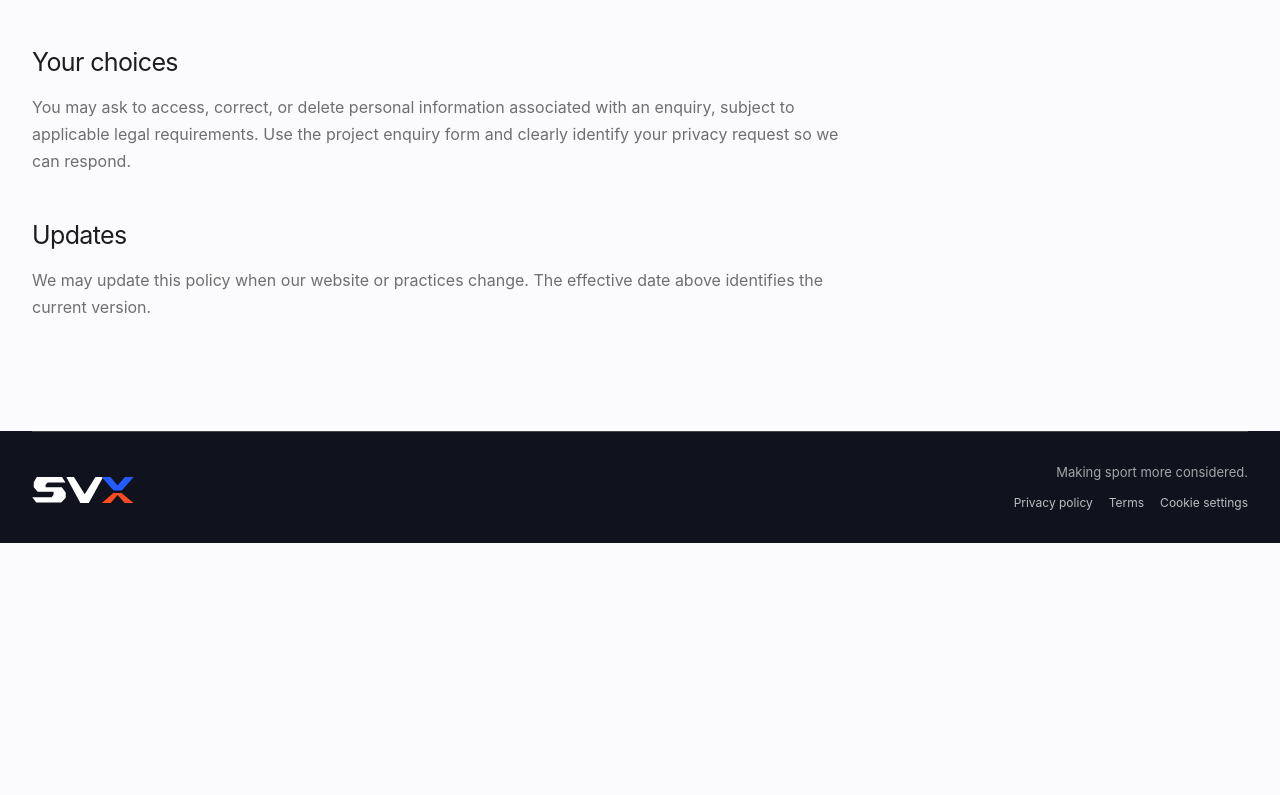
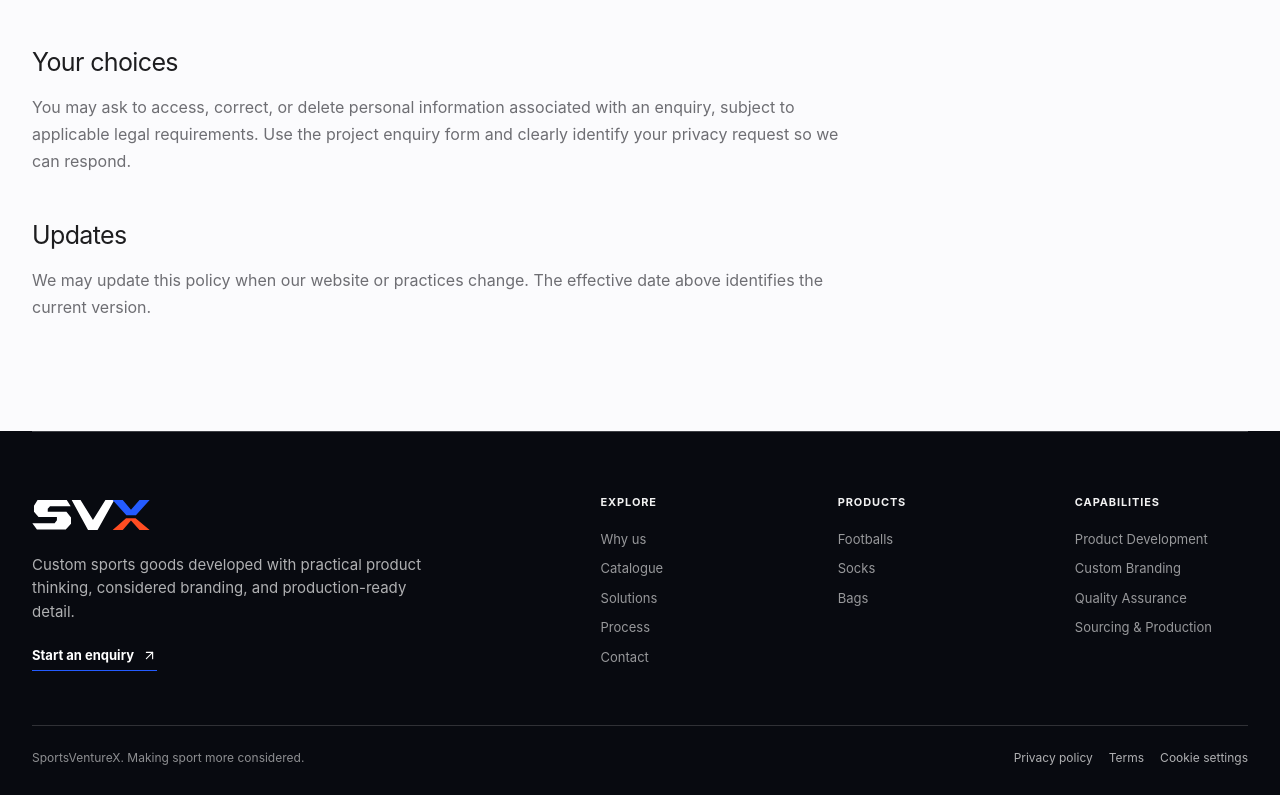
Before and after one commit to MUHAMMADALLEEY/SVX, a Next.js app: page /privacy-policy in a window 1280 px wide. Shown: the part 1050-1845 px from the top of the page. Before the commit the page ends 1593 px from the top, so only its background shows below. Built offline with nearby package versions, Linux system fonts and the light colour scheme; no server answers.

Commit message:
Fix issues of google Analytics

```diff
--- a/next.config.ts
+++ b/next.config.ts
@@ -2,6 +2,11 @@ import type { NextConfig } from "next";
 
 const nextConfig: NextConfig = {
   agentRules: false,
+  poweredByHeader: false,
+  reactStrictMode: true,
+  images: {
+    formats: ["image/avif", "image/webp"],
+  },
   turbopack: {
     root: process.cwd(),
   },
--- a/src/app/globals.css
+++ b/src/app/globals.css
@@ -440,17 +440,30 @@ details p { max-width: 600px; margin: 0 0 18px; color: var(--ink-soft); font-siz
 .contact-form button:not(:disabled) { cursor: pointer; transition: background 160ms ease, color 160ms ease; }
 .contact-form button:not(:disabled):hover { background: var(--brand-blue); color: var(--white); }
 .contact-form button:disabled { cursor: wait; opacity: .72; }
+.form-privacy { margin: 0; color: rgba(255,255,255,.62); font-size: 11px; line-height: 1.5; }
+.form-privacy a { color: var(--white); text-decoration: underline; text-underline-offset: 3px; }
 .form-status { min-height: 20px; margin: 0; color: rgba(255,255,255,.72); font-size: 13px; line-height: 1.4; }
 .form-status.success { color: #a9f5c7; }
 .form-status.error { color: #ffc0b2; }
 .honeypot { position: absolute; width: 1px; height: 1px; overflow: hidden; clip: rect(0, 0, 0, 0); white-space: nowrap; }
 
-.site-footer { background: var(--ink); color: var(--white); }
+.site-footer { background: #080a10; color: var(--white); }
 .site-footer .brand-mark { color: var(--white); }
-.footer-inner { display: flex; min-height: 112px; align-items: center; justify-content: space-between; gap: 30px; border-top: 1px solid rgba(255,255,255,.22); }
-.footer-inner p { margin: 0; color: rgba(255,255,255,.62); font-size: 13px; }
-.footer-meta { display: grid; justify-items: end; gap: 12px; }
-.footer-links { display: flex; flex-wrap: wrap; justify-content: flex-end; gap: 16px; color: rgba(255,255,255,.72); font-size: 12px; }
+.footer-inner { display: grid; gap: 0; padding-top: 62px; padding-bottom: 28px; border-top: 1px solid rgba(255,255,255,.22); }
+.footer-primary { display: grid; grid-template-columns: minmax(280px, .72fr) minmax(0, 1fr); gap: clamp(48px, 8vw, 118px); align-items: start; padding-bottom: 54px; }
+.footer-brand { display: grid; max-width: 390px; gap: 22px; }
+.footer-brand .brand-logo { width: 118px; }
+.footer-brand p { margin: 0; color: rgba(255,255,255,.68); font-size: 15px; line-height: 1.58; }
+.footer-cta { display: inline-flex; width: max-content; align-items: center; gap: 8px; padding-bottom: 5px; border-bottom: 1px solid var(--brand-blue); color: var(--white); font-size: 13px; font-weight: 700; transition: color 160ms ease, border-color 160ms ease, transform 160ms ease; }
+.footer-cta:hover { border-color: var(--brand-orange); color: var(--brand-orange); transform: translateY(-1px); }
+.footer-directory { display: grid; grid-template-columns: repeat(3, minmax(0, 1fr)); gap: clamp(26px, 5vw, 72px); }
+.footer-column { display: grid; align-content: start; gap: 12px; min-width: 0; }
+.footer-column h2 { margin: 0 0 8px; color: rgba(255,255,255,.95); font-size: 11px; font-weight: 700; letter-spacing: .08em; text-transform: uppercase; }
+.footer-column a { width: max-content; max-width: 100%; color: rgba(255,255,255,.58); font-size: 13px; line-height: 1.35; transition: color 160ms ease, transform 160ms ease; }
+.footer-column a:hover { color: var(--white); transform: translateX(2px); }
+.footer-bottom { display: flex; align-items: center; justify-content: space-between; gap: 28px; padding-top: 23px; border-top: 1px solid rgba(255,255,255,.16); }
+.footer-bottom p { margin: 0; color: rgba(255,255,255,.54); font-size: 12px; }
+.footer-links { display: flex; flex-wrap: wrap; justify-content: flex-end; gap: 16px; color: rgba(255,255,255,.68); font-size: 12px; }
 .footer-links a, .footer-link-button { transition: color 160ms ease; }
 .footer-links a:hover, .footer-link-button:hover { color: var(--white); }
 .footer-link-button { padding: 0; border: 0; background: transparent; color: inherit; cursor: pointer; }
@@ -590,8 +603,12 @@ details p { max-width: 600px; margin: 0 0 18px; color: var(--ink-soft); font-siz
   .quality-panel { padding: 42px 24px; }
   .contact-section { gap: 55px; padding-bottom: 55px; }
   .contact-form { padding: 23px; }
-  .footer-inner { min-height: 164px; align-items: flex-start; flex-direction: column; justify-content: center; }
-  .footer-meta { justify-items: start; }
+  .footer-inner { padding-top: 45px; padding-bottom: 28px; }
+  .footer-primary, .footer-directory { grid-template-columns: 1fr; }
+  .footer-primary { gap: 38px; padding-bottom: 42px; }
+  .footer-directory { gap: 30px; }
+  .footer-brand { max-width: none; }
+  .footer-bottom { align-items: flex-start; flex-direction: column; gap: 16px; }
   .footer-links { justify-content: flex-start; }
   .cookie-consent { right: 16px; bottom: 16px; width: calc(100% - 32px); padding: 20px; }
   .cookie-consent-actions { align-items: stretch; flex-direction: column-reverse; }
--- a/src/components/layout/SiteFooter.tsx
+++ b/src/components/layout/SiteFooter.tsx
@@ -1,15 +1,55 @@
+import { ArrowUpRight } from "lucide-react";
 import { BrandLogo } from "@/components/brand/BrandLogo";
 import { CookieSettingsButton } from "@/components/layout/CookieSettingsButton";
+import { navItems, services } from "@/data/site-content";
+
+const productLinks = ["Footballs", "Socks", "Bags"];
 
 export function SiteFooter() {
   return (
     <footer className="site-footer">
       <div className="section-shell footer-inner">
-        <a className="brand-mark" href="/" aria-label="SportsVentureX home">
-          <BrandLogo className="brand-logo" />
-        </a>
-        <div className="footer-meta">
-          <p>Making sport more considered.</p>
+        <div className="footer-primary">
+          <div className="footer-brand">
+            <a className="brand-mark" href="/" aria-label="SportsVentureX home">
+              <BrandLogo className="brand-logo" />
+            </a>
+            <p>
+              Custom sports goods developed with practical product thinking,
+              considered branding, and production-ready detail.
+            </p>
+            <a className="footer-cta" href="/#contact">
+              Start an enquiry
+              <ArrowUpRight size={15} strokeWidth={1.8} aria-hidden="true" />
+            </a>
+          </div>
+
+          <div className="footer-directory">
+            <nav className="footer-column" aria-label="Footer navigation">
+              <h2>Explore</h2>
+              {navItems.map((item) => (
+                <a key={item.href} href={`/${item.href}`}>{item.label}</a>
+              ))}
+            </nav>
+
+            <nav className="footer-column" aria-label="Product ranges">
+              <h2>Products</h2>
+              {productLinks.map((product) => (
+                <a key={product} href="/#catalogue">{product}</a>
+              ))}
+            </nav>
+
+            <nav className="footer-column" aria-label="Services">
+              <h2>Capabilities</h2>
+              {services.map((service) => (
+                <a key={service.title} href="/#solutions">{service.title}</a>
+              ))}
+            </nav>
+          </div>
+        </div>
+
+        <div className="footer-bottom">
+          <p>SportsVentureX. Making sport more considered.</p>
           <nav className="footer-links" aria-label="Legal and privacy">
             <a href="/privacy-policy">Privacy policy</a>
             <a href="/terms">Terms</a>
--- a/src/lib/site-config.ts
+++ b/src/lib/site-config.ts
@@ -1,11 +1,19 @@
 const configuredSiteUrl = process.env.NEXT_PUBLIC_SITE_URL?.trim();
+const fallbackSiteUrl = process.env.VERCEL_URL
+  ? `https://${process.env.VERCEL_URL}`
+  : "http://localhost:3000";
+const siteUrl = configuredSiteUrl || fallbackSiteUrl;
+
+if (!configuredSiteUrl && process.env.VERCEL_ENV === "production") {
+  throw new Error("NEXT_PUBLIC_SITE_URL must be set for production builds.");
+}
 
 export const siteConfig = {
   name: "SportsVentureX",
   shortName: "SVX",
   description:
     "SportsVentureX develops custom footballs, socks, bags, and sports goods programs for growing brands.",
-  url: (configuredSiteUrl || "https://svx-phi.vercel.app").replace(/\/$/, ""),
+  url: siteUrl.replace(/\/$/, ""),
 } as const;
 
 export function absoluteUrl(path = "/") {
```
Also changed, not shown: 1 other file (tests, documents, lock files or other folders).
